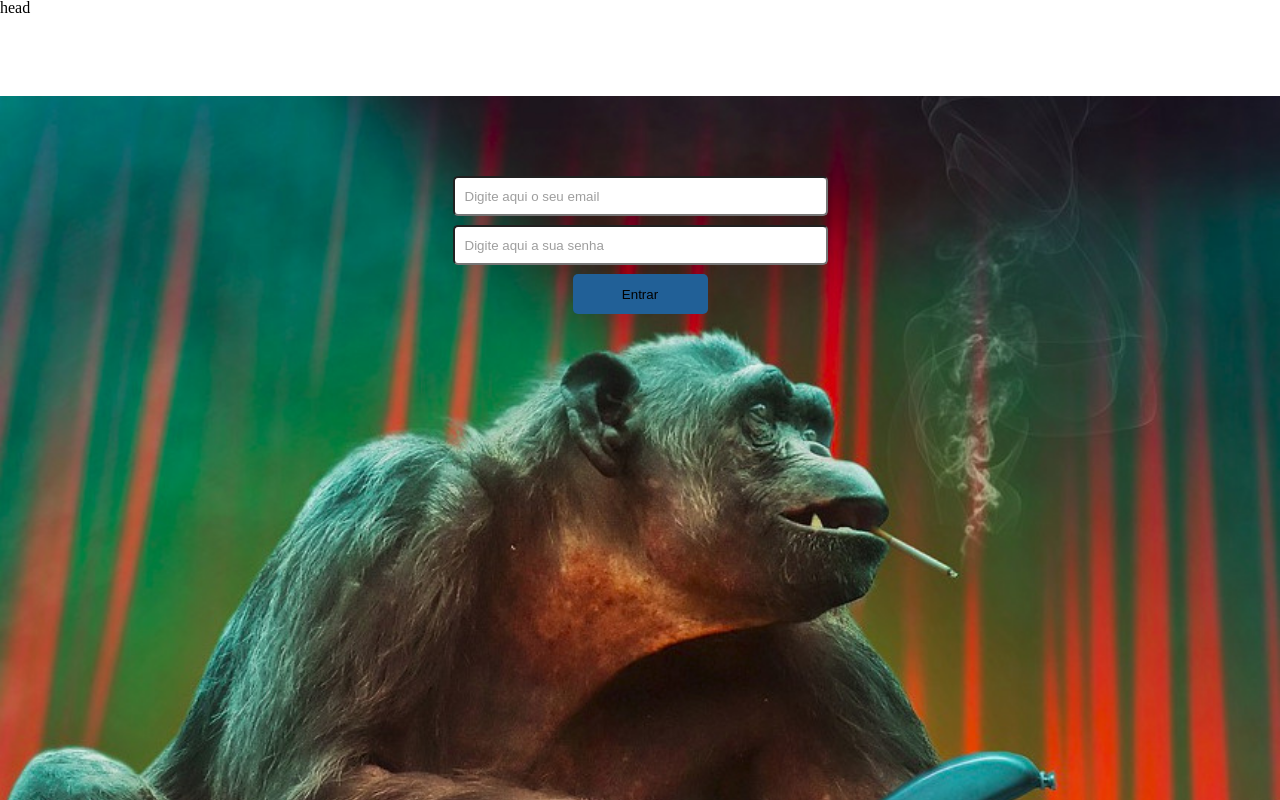
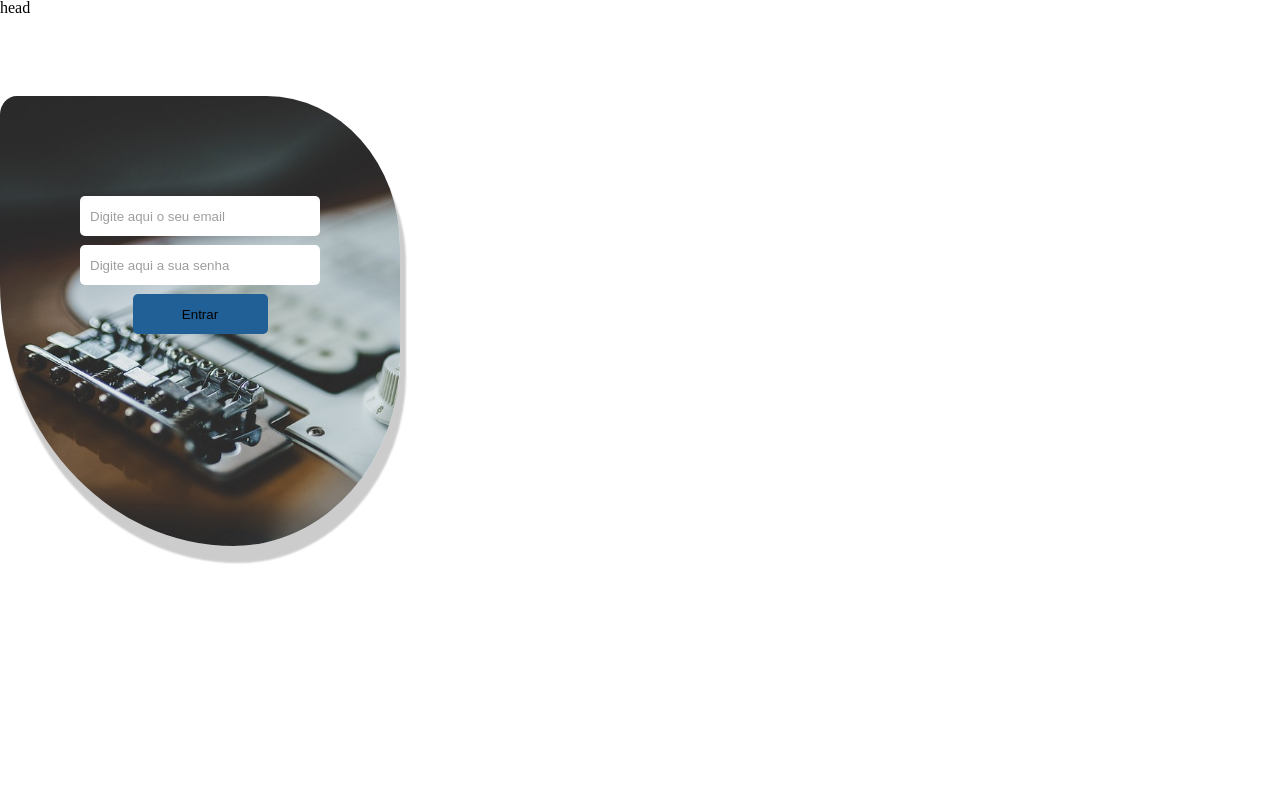
Before and after one commit to igor-gui/projeto15-getsong-front, a React (Create React App) app: page /sign-in in a window 1280 px wide. Shown: the top 800 px of the page. Built offline with nearby package versions, Linux system fonts and the light colour scheme.

Commit message:
FEAT: Estilização - SignIn e SignUp

```diff
--- a/src/components/pages/SignIn.jsx
+++ b/src/components/pages/SignIn.jsx
@@ -1,7 +1,8 @@
 import handleSubmit from "../../handleSubmit"
 import formGenerator from "../formGenerator"
-import AuthStyle from "../styles/AuthStyle"
-import monkeyGuitar from '../../assets/images/monkey_guitar.jpg'
+import AuthFormStyle from "../styles/AuthFormStyle"
+import guitar from '../../assets/images/guitar.jpg'
+
 export default function SignIn({ form }) {
 
     const inputList = formGenerator(form)
@@ -11,10 +12,10 @@ export default function SignIn({ form }) {
 
     return (
         <>
-            <AuthStyle backImage={monkeyGuitar} onSubmit={(e) => handleSubmit(e, form, route)}>
+            <AuthFormStyle backImage={guitar} onSubmit={(e) => handleSubmit(e, form, route)}>
                 {inputList}
                 <button type="submit">Entrar</button>
-            </AuthStyle>
+            </AuthFormStyle>
         </>
     )
 }
--- a/src/components/pages/SignUp.jsx
+++ b/src/components/pages/SignUp.jsx
@@ -1,6 +1,6 @@
 import handleSubmit from "../../handleSubmit"
 import formGenerator from "../formGenerator"
-import AuthStyle from "../styles/AuthStyle"
+import AuthStyle from "../styles/AuthFormStyle"
 import guitar from '../../assets/images/guitar.jpg'
 import { useNavigate } from "react-router-dom"
 
--- a/src/components/styles/AuthStyle.jsx
+++ b/src/components/styles/AuthFormStyle.jsx
@@ -2,16 +2,21 @@ import styled from "styled-components";
 
 const AuthStyle = styled.form`
     background-image: url(${props => props.backImage});
-    background-size: 100%;
+    background-size: 700px;
     box-sizing: border-box;
-    padding-top: 80px;
+    padding-top: 100px;
+    padding-bottom: 20px;
     display: flex;
     flex-direction: column;
     align-items: center;
     gap: 9px;
-    height: 880px;
-    width: 100%;
+    width: 30%;
+    min-width: 400px;
     margin-top: 80px;
+    border-radius: 5% 40% 50% 70%;
+    box-shadow: 5px 16px 2px 1px rgba(0, 0, 0, 0.2);
+    min-height: 450px;
+
     input {
         height: 40px;
         width: 60%;
@@ -19,6 +24,7 @@ const AuthStyle = styled.form`
         box-sizing: border-box;
         padding-left: 10px;
         border-radius: 5px;
+        border: 0;
         ::placeholder{
             opacity: 0.7;
         }
```
